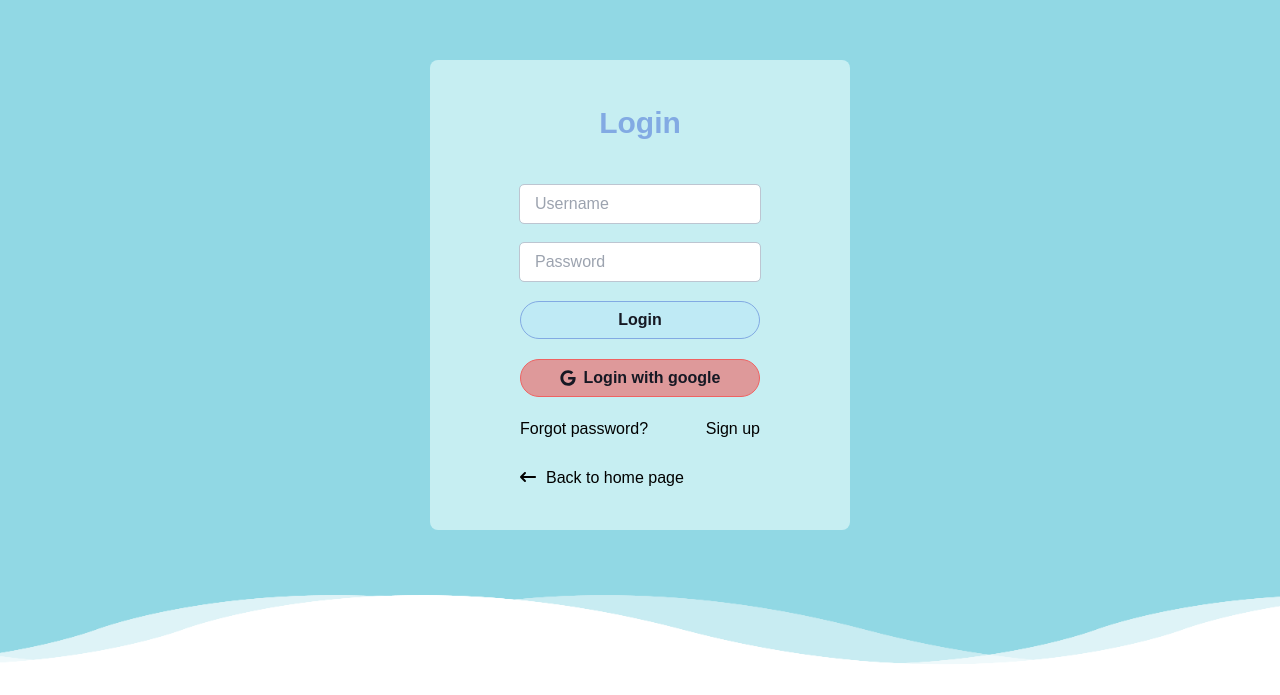
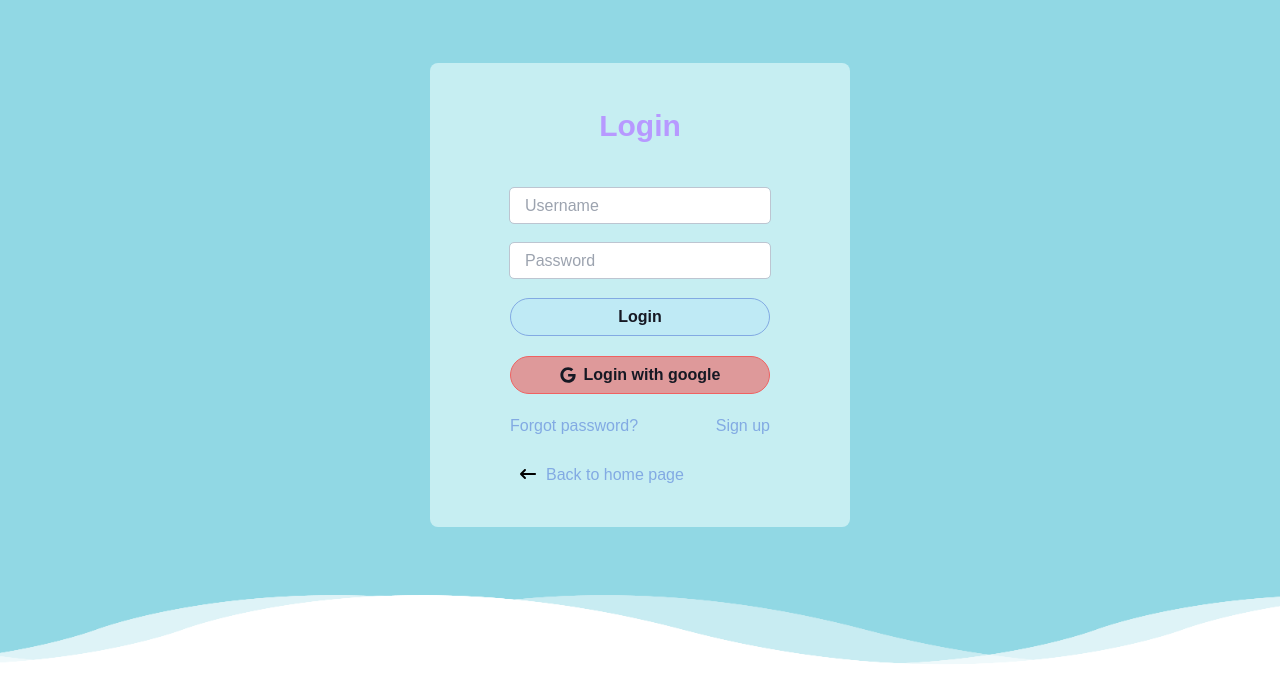
Before and after one commit to hvdhavietduc/doantotnghiep, a React (Create React App) app in the folder client/: page /login in a window 1280 px wide. Shown: the part 105-800 px from the top of the page. Built offline with nearby package versions, Linux system fonts and the light colour scheme.

Commit message:
fix: adjust input, tag a

```diff
--- a/client/src/components/GlobalStyles/GlobalStyles.scss
+++ b/client/src/components/GlobalStyles/GlobalStyles.scss
@@ -10,6 +10,7 @@
     // --width-search: 500px;
     --text-color: rgb(22, 24, 35);
     --text-color-secondnary: #ffffff;
+    --text-color-link: #82aae3;
     --background-color: #ffffff;
     --background-color-secondnary: #eafdfc;
     --background-button: #bfeaf5;
@@ -59,7 +60,7 @@ input,
 }
 
 a {
-    color: var(--text-color);
+    color: var(--text-color-link) !important;
     text-decoration: none;
 }
 
--- a/client/src/components/Input/Input.module.scss
+++ b/client/src/components/Input/Input.module.scss
@@ -8,7 +8,7 @@
         background-color: var(--background-color);
         border-radius: 4px;
         outline: #bdc5d1 1px solid;
-        height: 38px;
+        height: 35px;
 
         &:focus-visible {
             outline: #39a7ff 3px solid;
--- a/client/src/components/WrapperAuth/WrapperAuth.scss
+++ b/client/src/components/WrapperAuth/WrapperAuth.scss
@@ -32,7 +32,7 @@
     }
 
     .title {
-        color: #82aae3;
+        color: #b799ff;
         text-align: center;
         font-size: 3rem;
         font-weight: 700;
@@ -40,7 +40,7 @@
     }
 
     .form {
-        width: 240px;
+        width: 260px;
 
         button {
             width: 100%;
--- a/client/src/pages/Auth/Login/Login.jsx
+++ b/client/src/pages/Auth/Login/Login.jsx
@@ -28,15 +28,15 @@ function Login() {
     const navigate = useNavigate();
     const dispatch = useDispatch();
 
-    const onSubmit = (data, e) => {
+    const onSubmit = (formData, e) => {
         e.preventDefault();
 
-        const formData = {
-            username: data.username,
-            password: data.password,
+        const data = {
+            username: formData.username,
+            password: formData.password,
         };
 
-        dispatch(loginUser(formData)).then((result) => {
+        dispatch(loginUser(data)).then((result) => {
             if (!result.payload.messageError) {
                 message.success('login success');
                 navigate(config.routes.HOME);
@@ -67,9 +67,8 @@ function Login() {
                 <Button className={cx('btn')} primary rounded>
                     {loading ? 'Login...' : 'Login'}
                 </Button>
-
             </form>
-            <Button className={cx('btn','btn-google')} red rounded leftIcon={faGoogle}>
+            <Button className={cx('btn', 'btn-google')} red rounded leftIcon={faGoogle}>
                 Login with google
             </Button>
             <div className={cx('modifer')} id="modifer">
--- a/client/src/pages/Auth/Signup/Signup.module.scss
+++ b/client/src/pages/Auth/Signup/Signup.module.scss
@@ -1,3 +1,3 @@
 .modifer {
-    justify-content: flex-end !important;
+    justify-content: center !important;
 }
--- a/client/src/redux/userSlice.js
+++ b/client/src/redux/userSlice.js
@@ -7,7 +7,7 @@ export const loginUser = createAsyncThunk('user/loginUser', async (data, { rejec
         localStorage.setItem('token', response.token);
         return response;
     } catch (error) {
-        return rejectWithValue(error.response.data);
+        return rejectWithValue(error.response);
     }
 });
 
```
Also changed, not shown: 2 other files (tests, documents, lock files or other folders).
